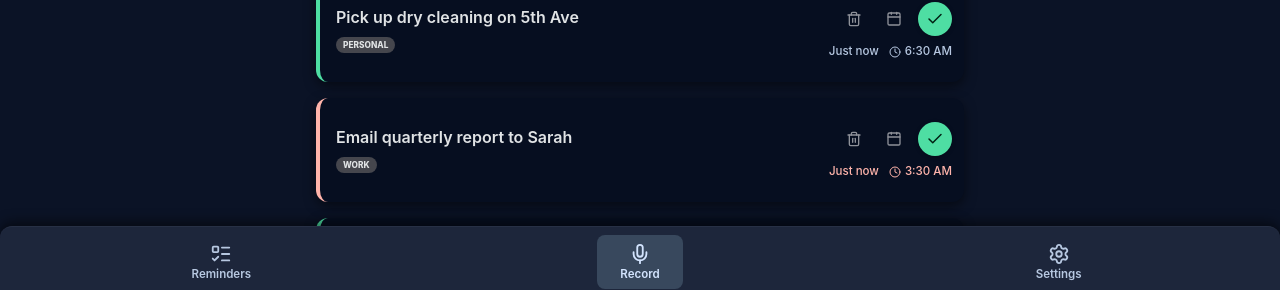
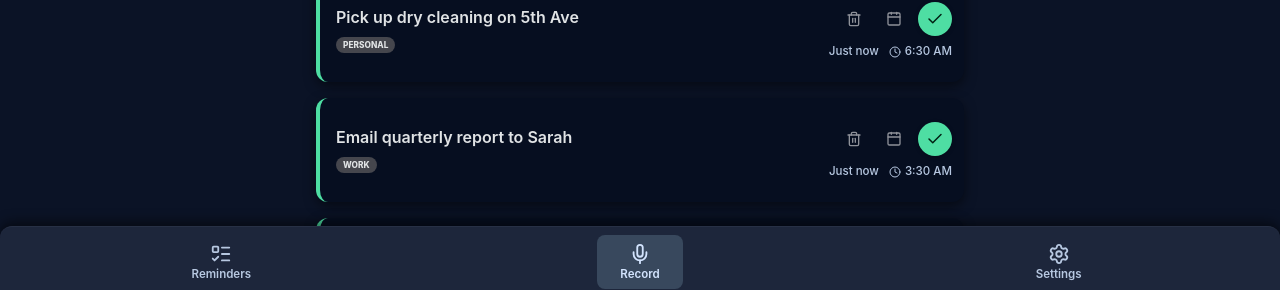
Before and after one commit to kishoresuresh6567/personal_reminder_creator, a React (Vite) app: page / in a window 1280 px wide. Shown: the part 503-793 px from the top of the page. Built offline with nearby package versions, Linux system fonts and the light colour scheme; no server answers; the database is empty.

Commit message:
Reminder card Color changes

```diff
--- a/src/App.tsx
+++ b/src/App.tsx
@@ -45,6 +45,7 @@ function HomePage() {
   const [savedAudioRecord, setSavedAudioRecord] = useState<AudioReminderRecord | null>(null);
   const [savedReminder, setSavedReminder] = useState<ReminderRecord | null>(null);
   const [recentReminders, setRecentReminders] = useState<ReminderRecord[]>([]);
+  const [nowMs, setNowMs] = useState(() => Date.now());
   const [reminderMessage, setReminderMessage] = useState<string | null>(null);
   const [saveErrorMessage, setSaveErrorMessage] = useState<string | null>(null);
   const mediaRecorderRef = useRef<MediaRecorder | null>(null);
@@ -80,6 +81,16 @@ function HomePage() {
 
     return () => {
       isActive = false;
+    };
+  }, []);
+
+  useEffect(() => {
+    const intervalId = window.setInterval(() => {
+      setNowMs(Date.now());
+    }, 1000);
+
+    return () => {
+      window.clearInterval(intervalId);
     };
   }, []);
 
@@ -331,7 +342,7 @@ function HomePage() {
           ) : null}
         </section>
 
-        <RecentReminders reminders={recentReminders} />
+        <RecentReminders reminders={recentReminders} nowMs={nowMs} />
 
         <section className="quote-panel" aria-label="Voice reminder insight">
           <p>"Reminders created with voice are 3x faster than typing."</p>
@@ -378,7 +389,7 @@ function TranscriptSummary({ audioRecord }: { audioRecord: AudioReminderRecord }
   ) : null;
 }
 
-function RecentReminders({ reminders }: { reminders: ReminderRecord[] }) {
+function RecentReminders({ reminders, nowMs }: { reminders: ReminderRecord[]; nowMs: number }) {
   const visibleReminders = reminders.length > 0 ? reminders : demoReminders;
 
   return (
@@ -389,19 +400,20 @@ function RecentReminders({ reminders }: { reminders: ReminderRecord[] }) {
       </div>
 
       <div className="reminder-list">
-        {visibleReminders.map((reminder) => <ReminderCard key={reminder.id} reminder={reminder} />)}
+        {visibleReminders.map((reminder) => <ReminderCard key={reminder.id} reminder={reminder} nowMs={nowMs} />)}
       </div>
     </section>
   );
 }
 
-function ReminderCard({ reminder }: { reminder: ReminderRecord }) {
-  const accentClassName = reminder.status === "completed" ? "is-completed" : "is-pending";
+function ReminderCard({ reminder, nowMs }: { reminder: ReminderRecord; nowMs: number }) {
+  const timeState = getReminderTimeState(reminder.dueAt, nowMs);
   const age = formatReminderAge(reminder.createdAt);
   const dueTime = formatReminderTime(reminder.dueAt);
+  const timeStateLabel = timeState === "past" ? "Past" : "Future";
 
   return (
-    <article className={`reminder-card ${accentClassName}`}>
+    <article className={`reminder-card is-${timeState}`} aria-label={`${timeStateLabel} reminder: ${reminder.reminderText}`}>
       <div className="reminder-content">
         <p>{reminder.reminderText}</p>
         <div className="reminder-meta">
@@ -534,6 +546,16 @@ function formatReminderTime(dueAt: string) {
   }).format(dueDate);
 }
 
+export function getReminderTimeState(dueAt: string, nowMs: number): "future" | "past" {
+  const dueMs = new Date(dueAt).getTime();
+
+  if (Number.isNaN(dueMs)) {
+    return "future";
+  }
+
+  return dueMs <= nowMs ? "past" : "future";
+}
+
 function getTranscriptStatusMessage(audioRecord: AudioReminderRecord) {
   if (audioRecord.transcriptStatus === "not_supported") {
     return "Speech recognition not supported in this browser";
--- a/src/styles.css
+++ b/src/styles.css
@@ -368,7 +368,7 @@ button {
   box-shadow: 0 4px 12px rgba(0, 0, 0, 0.5);
 }
 
-.reminder-card.is-pending {
+.reminder-card.is-past {
   border-left-color: var(--secondary);
 }
 
@@ -459,6 +459,11 @@ button {
   box-shadow: 0 1px 4px rgba(0, 0, 0, 0.28);
 }
 
+.reminder-card.is-past .complete-button {
+  background: var(--secondary);
+  color: var(--on-secondary);
+}
+
 .reminder-time-row {
   display: flex;
   align-items: center;
@@ -471,7 +476,7 @@ button {
   white-space: nowrap;
 }
 
-.reminder-card.is-pending .reminder-time-row {
+.reminder-card.is-past .reminder-time-row {
   color: var(--secondary);
 }
 
```
Also changed, not shown: 1 other file (tests, documents, lock files or other folders).
